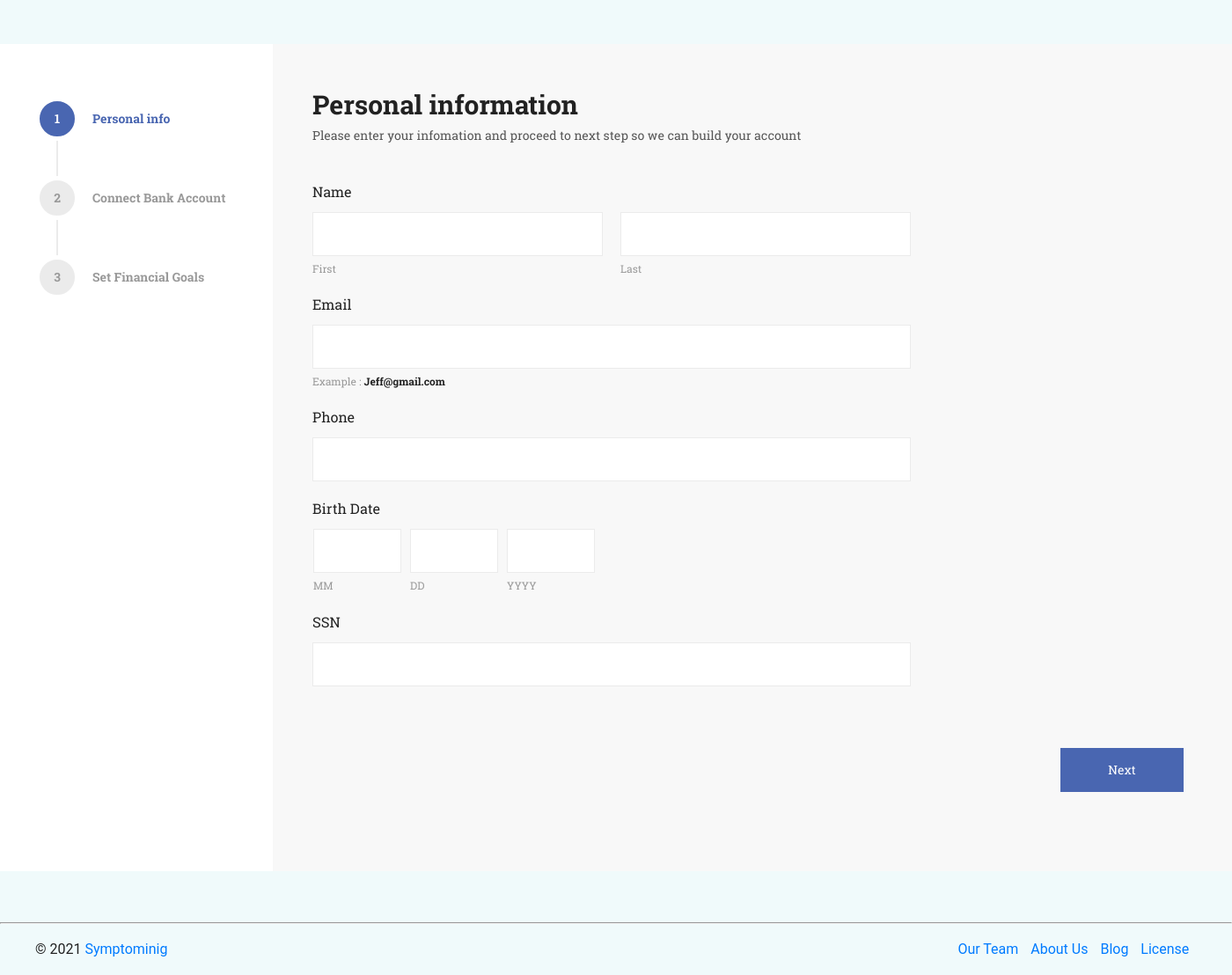
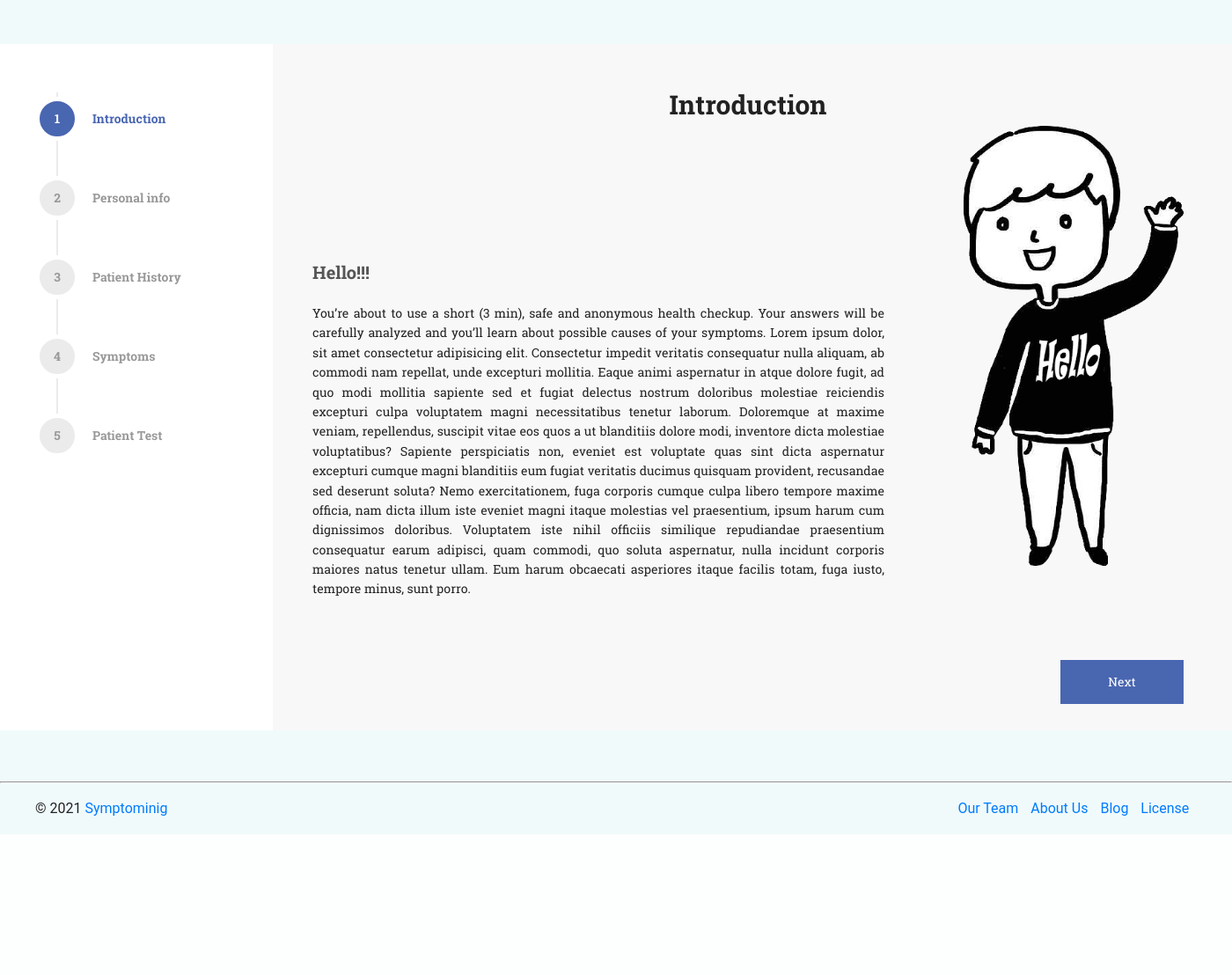
Before and after one commit to nhananto/symptomining, a Django app: page /checkup/ in a window 1400 px wide. Shown: the part 65-1173 px from the top of the page at 88% size. After the commit the page ends 1013 px from the top, so only its background shows below. Run offline with Django 3.2, Linux system fonts and the light colour scheme.

Commit message:
checkup3

```diff
--- a/main/static/main/css/style.css
+++ b/main/static/main/css/style.css
@@ -127,8 +127,17 @@ fieldset {
 
 p.desc {
   margin: 0px;
-  margin-bottom: 40px;
-  color: #555; }
+  margin-bottom: 20px;
+  color: #555;
+  font-size: 20px;
+  font-weight: bold;}
+p.desc2 {
+  margin: 0px;
+  margin-top: 20px;
+  margin-bottom: 20px;
+  color: #555;
+  font-size: 16px;
+  font-weight: bold;}
 
 .form-label {
   display: block;
@@ -145,17 +154,51 @@ p.desc {
     color: #222;
     font-weight: bold; }
 
-input {
-  width: 100%;
-  display: block;
-  border: 1px solid #ebebeb;
-  height: 50px;
-  box-sizing: border-box;
-  padding: 0 20px;
+  .desctext {
+    width: 80%;
+    height: 200px;
+    padding: 15px 22px;
+    box-sizing: border-box;
+    border: 4px solid #ccc;
+    border-radius: 5px;
+    background-color: #fbfeff;
+    resize: none;}
+  .hello{
+    height: 500px;
+    width: 250px;
+    float: right;}
+  .texthello{
+    position: relative;
+    width: 650px;
+    height: 100px;
+    text-align: justify;
+  }
+
+
+  .radio .a{
+  width: 5%;
+  display: inline-block;
   color: #222;
-  font-weight: bold;
-  font-size: 14px;
-  font-family: 'Roboto Slab'; }
+  font-size: 18px;
+  font-family: 'Roboto Slab';
+  }
+  .radio .b{
+  width: 5%;
+  display: inline-block;
+  color: #222;
+  font-size: 18px;
+  font-family: 'Roboto Slab';
+  }
+  .radio label{
+    font-size: 18px;
+  }
+
+  .checkbox label{
+    font-size: 16px;
+    font-weight: 800;
+    margin-bottom: 10px;
+    color: #555;
+  }
 
 #steps-uid-0-p-0 .form-row, #steps-uid-0-p-0 .form-group, #steps-uid-0-p-0 .form-date {
   width: 680px; }
@@ -220,7 +263,7 @@ input {
     width: 1090px; }
 
 .content {
-  height: 800px; }
+  height: 700px; }
 
 .steps ul {
   flex-direction: column;
@@ -242,7 +285,7 @@ input {
     position: absolute;
     content: '';
     width: 2px;
-    height: 180px;
+    height: 400px;
     background: #ebebeb;
     left: 64px;
     top: 50%;
@@ -299,7 +342,7 @@ input {
   background: #f8f8f8; }
 
 .actions {
-  padding-bottom: 90px; }
+  padding-bottom: 30px; }
   .actions ul {
     padding-left: 45px;
     padding-right: 55px; }
--- a/main/static/main/js/core/main.js
+++ b/main/static/main/js/core/main.js
@@ -6,11 +6,6 @@
     form.validate({
         errorPlacement: function errorPlacement(error, element) {
             element.before(error);
-        },
-        rules: {
-            email: {
-                email: true
-            }
         },
         onfocusout: function(element) {
             $(element).valid();
@@ -41,9 +36,9 @@
             if (currentIndex === 3) {
                 form.parent().parent().parent().find('.footer').removeClass('footer-2').addClass('footer-' + currentIndex + '');
             }
-            // if(currentIndex === 4) {
-            //     form.parent().parent().parent().append('<div class="footer" style="height:752px;"></div>');
-            // }
+            if(currentIndex === 4) {
+                form.parent().parent().parent().find('.footer').removeClass('footer-3').addClass('footer-' + currentIndex + '');
+            }
             form.validate().settings.ignore = ":disabled,:hidden";
             return form.valid();
         },
@@ -86,23 +81,19 @@
     var marginSlider = document.getElementById('slider-margin');
     if (marginSlider != undefined) {
         noUiSlider.create(marginSlider, {
-              start: [1100],
-              step: 100,
+              start: [1],
+              step: 1,
               connect: [true, false],
               tooltips: [true],
               range: {
-                  'min': 100,
-                  'max': 2000
+                  'min': 1,
+                  'max': 120
               },
-              pips: {
-                    mode: 'values',
-                    values: [100, 2000],
-                    density: 4
-                    },
+
                 format: wNumb({
                     decimals: 0,
                     thousand: '',
-                    prefix: '$ ',
+                    prefix: ' ',
                 })
         });
         var marginMin = document.getElementById('value-lower'),
--- a/main/templates/main/checkup.html
+++ b/main/templates/main/checkup.html
@@ -7,6 +7,7 @@
     <meta name="viewport" content="width=device-width, initial-scale=1.0">
     <meta name="author" content="colorlib.com">
     <meta http-equiv="X-UA-Compatible" content="ie=edge">
+    <link rel="icon" href="{% static 'main/img/icons/favicon.ico' %}" type="image/x-icon" />
     <title>CheckUp | Symptomining</title>
 
     <link rel="stylesheet" href="{% static 'main/css/style.css' %}">
@@ -20,135 +21,158 @@
         <div class="container">
             <form method="POST" id="signup-form" class="signup-form" action="#">
                 <div>
+
+                    <h3>Introduction</h3>
+                    <fieldset>
+                        <center><h2>Introduction</h2></center>
+                        <img class="hello" src="{% static 'main/img/hello.png' %}" alt="hello">
+                        <p class="desc" style="margin-top: 150px;">Hello!!!</p>
+                        <p class="texthello">You’re about to use a short (3 min), safe and anonymous health checkup. Your answers will be carefully analyzed and you’ll learn about possible causes of your symptoms. Lorem ipsum dolor, sit amet consectetur adipisicing elit. Consectetur impedit veritatis consequatur nulla aliquam, ab commodi nam repellat, unde excepturi mollitia. Eaque animi aspernatur in atque dolore fugit, ad quo modi mollitia sapiente sed et fugiat delectus nostrum doloribus molestiae reiciendis excepturi culpa voluptatem magni necessitatibus tenetur laborum. Doloremque at maxime veniam, repellendus, suscipit vitae eos quos a ut blanditiis dolore modi, inventore dicta molestiae voluptatibus? Sapiente perspiciatis non, eveniet est voluptate quas sint dicta aspernatur excepturi cumque magni blanditiis eum fugiat veritatis ducimus quisquam provident, recusandae sed deserunt soluta? Nemo exercitationem, fuga corporis cumque culpa libero tempore maxime officia, nam dicta illum iste eveniet magni itaque molestias vel praesentium, ipsum harum cum dignissimos doloribus. Voluptatem iste nihil officiis similique repudiandae praesentium consequatur earum adipisci, quam commodi, quo soluta aspernatur, nulla incidunt corporis maiores natus tenetur ullam. Eum harum obcaecati asperiores itaque facilis totam, fuga iusto, tempore minus, sunt porro.</p>
+                    </fieldset>
                     <h3>Personal info</h3>
                     <fieldset>
-                        <h2>Personal information</h2>
-                        <p class="desc">Please enter your infomation and proceed to next step so we can build your
-                            account</p>
-                        <div class="fieldset-content">
-                            <div class="form-row">
-                                <label class="form-label">Name</label>
-                                <div class="form-flex">
-                                    <div class="form-group">
-                                        <input type="text" name="first_name" id="first_name" />
-                                        <span class="text-input">First</span>
-                                    </div>
-                                    <div class="form-group">
-                                        <input type="text" name="last_name" id="last_name" />
-                                        <span class="text-input">Last</span>
-                                    </div>
-                                </div>
-                            </div>
-                            <div class="form-group">
-                                <label for="email" class="form-label">Email</label>
-                                <input type="email" name="email" id="email" />
-                                <span class="text-input">Example :<span> Jeff@gmail.com</span></span>
-                            </div>
-                            <div class="form-group">
-                                <label for="phone" class="form-label">Phone</label>
-                                <input type="text" name="phone" id="phone" />
-                            </div>
-                            <div class="form-date">
-                                <label for="birth_date" class="form-label">Birth Date</label>
-                                <div class="form-date-group">
-                                    <div class="form-date-item">
-                                        <select id="birth_month" name="birth_month"></select>
-                                        <span class="text-input">MM</span>
-                                    </div>
-                                    <div class="form-date-item">
-                                        <select id="birth_date" name="birth_date"></select>
-                                        <span class="text-input">DD</span>
-                                    </div>
-                                    <div class="form-date-item">
-                                        <select id="birth_year" name="birth_year"></select>
-                                        <span class="text-input">YYYY</span>
-                                    </div>
-                                </div>
-                            </div>
-                            <div class="form-group">
-                                <label for="ssn" class="form-label">SSN</label>
-                                <input type="text" name="ssn" id="ssn" />
-                            </div>
-                        </div>
-                    </fieldset>
-
-                    <h3>Connect Bank Account</h3>
-                    <fieldset>
-                        <h2>Connect Bank Account</h2>
-                        <p class="desc">Please enter your infomation and proceed to next step so we can build your
-                            account</p>
-                        <div class="fieldset-content">
-                            <div class="form-group">
-                                <label for="find_bank" class="form-label">Find Your Bank</label>
-                                <div class="form-find">
-                                    <input type="text" name="find_bank" id="find_bank" placeholder="Ex. Techcombank" />
-                                    <input type="submit" value="Search" class="submit">
-                                    <span class="form-icon"><i class="zmdi zmdi-search"></i></span>
-                                </div>
-                            </div>
-                            <div class="choose-bank">
-                                <p class="choose-bank-desc">Or choose from these popular bank</p>
-                                <div class="form-radio-flex">
-                                    <!-- <div class="form-radio-item">
-                                        <input type="radio" name="choose_bank" id="bank_1" value="bank_1" checked="checked" />
-                                        <label for="bank_1"><img src="images/bank-1.jpg" alt=""></label>
-                                    </div>
-
-                                    <div class="form-radio-item">
-                                        <input type="radio" name="choose_bank" id="bank_2" value="bank_2" />
-                                        <label for="bank_2"><img src="images/bank-2.jpg" alt=""></label>
-                                    </div>
-
-                                    <div class="form-radio-item">
-                                        <input type="radio" name="choose_bank" id="bank_3" value="bank_3" />
-                                        <label for="bank_3"><img src="images/bank-3.jpg" alt=""></label>
-                                    </div>
-
-                                    <div class="form-radio-item">
-                                        <input type="radio" name="choose_bank" id="bank_4" value="bank_4" />
-                                        <label for="bank_4"><img src="images/bank-4.jpg" alt=""></label>
-                                    </div>
-
-                                    <div class="form-radio-item">
-                                        <input type="radio" name="choose_bank" id="bank_5" value="bank_5" />
-                                        <label for="bank_5"><img src="images/bank-5.jpg" alt=""></label>
-                                    </div>
-
-                                    <div class="form-radio-item">
-                                        <input type="radio" name="choose_bank" id="bank_6" value="bank_6" />
-                                        <label for="bank_6"><img src="images/bank-6.jpg" alt=""></label>
-                                    </div>
-
-                                    <div class="form-radio-item">
-                                        <input type="radio" name="choose_bank" id="bank_7" value="bank_7" />
-                                        <label for="bank_7"><img src="images/bank-7.jpg" alt=""></label>
-                                    </div>
-
-                                    <div class="form-radio-item">
-                                        <input type="radio" name="choose_bank" id="bank_8" value="bank_8" />
-                                        <label for="bank_8"><img src="images/bank-8.jpg" alt=""></label>
-                                    </div> -->
-                                </div>
-                            </div>
-                        </div>
-                    </fieldset>
-
-                    <h3>Set Financial Goals</h3>
-                    <fieldset>
-                        <h2>Set Financial Goals</h2>
-                        <p class="desc">Set up your money limit to reach the future plan</p>
+                        <form action="/">
+                            <center><h2>Patient Information</h2></center>
+                        <p class="desc2" style="margin-bottom: -40px;">How old is the patient?</p>
                         <div class="fieldset-content">
                             <div class="donate-us">
                                 <div class="price_slider ui-slider ui-slider-horizontal">
                                     <div id="slider-margin"></div>
-                                    <p class="your-money">
-                                        Your money you can spend per month :
+                                    <p class="age">
+                                        Age : &nbsp;
                                         <span class="money" id="value-lower"></span>
                                         <span class="money" id="value-upper"></span>
                                     </p>
                                 </div>
                             </div>
                         </div>
+                        <br>
+                        <hr>
+                        <div class="fieldset-content">
+                            <p class="desc2" style="margin-top: 30px;">What is your sex?</p>
+                            <div class="radio">
+                                <input class="a"  type="radio" id="male" name="contact" value="male">
+                                <label for="male">Male</label>
+                                <input class="b" type="radio" id="female" name="contact" value="female">
+                                <label for="female">Female</label>
+                            </div>
+
+                             <p class="desc2" style="margin-top: 50px;">Are you a front liner?</p>
+                            <div class="radio">
+
+                                <input class="a"  type="radio" id="male" name="contact" value="male">
+                                <label for="male">Yes</label>
+                                <input class="b" type="radio" id="female" name="contact" value="female">
+                                <label for="female">No</label>
+                            </div>
+                        </div>
+                        </form>
+                    </fieldset>
+
+                    <h3>Patient History</h3>
+                    <fieldset>
+                        <center>
+                            <h2>Patient History</h2>
+                        </center>
+                        <p class="desc"  style="margin-top: 100px; margin-bottom: 40px;">Please select Yes/No for the following questions</p>
+                        <div class="fieldset-content">
+
+                            <p class="desc2">Did you travel outside of your city in the last few weeks?</p>
+                            <input class="a" type="radio" id="1" name="contact" value="11">
+                            <label for="1">Yes</label>
+                            <input class="b" type="radio" id="2" name="contact" value="12">
+                            <label for="2">No</label>
+
+                            <p class="desc2">Did you visit a crowded place?</p>
+                            <input class="a" type="radio" id="3" name="contact" value="13">
+                            <label for="3">Yes</label>
+                            <input class="b" type="radio" id="4" name="contact" value="14">
+                            <label for="4">No</label>
+
+                            <p class="desc2">Do you have comorbidity? (one disease for another disease)</p>
+                            <input class="a" type="radio" id="5" name="contact" value="15">
+                            <label for="5">Yes</label>
+                            <input class="b" type="radio" id="6" name="contact" value="16">
+                            <label for="6">No</label>
+
+                            <p class="desc2">Did you meet any COVID-19 infected patients in the last few weeks?</p>
+                            <input class="a" type="radio" id="7" name="contact" value="17">
+                            <label for="7">Yes</label>
+                            <input class="b" type="radio" id="8" name="contact" value="18">
+                            <label for="8">No</label>
+
+                        </div>
+                    </fieldset>
+
+                    <h3>Symptoms</h3>
+                    <fieldset>
+                        <center>
+                            <h2>Symptoms</h2>
+                        </center>
+                        <p class="desc" style="margin-top: 80px; margin-bottom: 20px;">Do you have any of the following symptoms?</p>
+                        <div class="checkbox">
+                            <input type="checkbox" id="vehicle1" name="vehicle1" value="Bike">
+                        <label for="vehicle1" class="checktext"> Fever</label><br>
+
+                        <input type="checkbox" id="vehicle2" name="vehicle2" value="Car">
+                        <label for="vehicle2" class="checktext"> Dry Cough</label><br>
+
+                        <input type="checkbox" id="vehicle3" name="vehicle3" value="Boat">
+                        <label for="vehicle3" class="checktext"> Sore Throat</label><br>
+
+                        <input type="checkbox" id="vehicle4" name="vehicle4" value="Boat">
+                        <label for="vehicle4" class="checktext"> Diarrhea</label><br>
+
+                        <input type="checkbox" id="vehicle5" name="vehicle5" value="Boat">
+                        <label for="vehicle5" class="checktext"> Tiredness</label><br>
+
+                        <input type="checkbox" id="vehicle6" name="vehicle6" value="Boat">
+                        <label for="vehicle6" class="checktext"> Headache</label><br>
+
+                        <input type="checkbox" id="vehicle7" name="vehicle7" value="Boat">
+                        <label for="vehicle7" class="checktext"> Muscle Pain</label><br>
+
+                        <input type="checkbox" id="vehicle8" name="vehicle8" value="Boat">
+                        <label for="vehicle8" class="checktext"> Rash on Skin</label><br>
+
+                        <input type="checkbox" id="vehicle9" name="vehicle9" value="Boat">
+                        <label for="vehicle9" class="checktext"> Chest Pain</label><br>
+
+                        <input type="checkbox" id="vehicle10" name="vehicle10" value="Boat">
+                        <label for="vehicle10" class="checktext"> Shortness of Breath</label><br>
+
+                        <input type="checkbox" id="vehicle11" name="vehicle11" value="Boat">
+                        <label for="vehicle11" class="checktext"> Loss of Taste or Smell</label><br>
+
+                        <input type="checkbox" id="vehicle12" name="vehicle12" value="Boat">
+                        <label for="vehicle12" class="checktext"> Loss of Speech or Movement</label><br>
+
+                        <input type="checkbox" id="vehicle13" name="vehicle13" value="Boat">
+                        <label for="vehicle13" class="checktext"> Oxygen Saturation(Lower than 92%)</label><br>
+                        </div>
+
+
+                    </fieldset>
+                    <h3>Patient Test</h3>
+                    <fieldset>
+                        <center>
+                            <h2>Patient Test</h2>
+                        </center>
+
+                        <p class="desc2">Do you feel difficult to complete a short sentence in one breath?</p>
+                        <input class="a" type="radio" id="3" name="contact" value="13">
+                        <label for="3">Yes</label>
+                        <input class="b" type="radio" id="4" name="contact" value="14">
+                        <label for="4">No</label>
+
+                        <p class="desc2">Any of these symptoms manifested through someone in your family?</p>
+                        <input class="a" type="radio" id="3" name="contact" value="13">
+                        <label for="3">Yes</label>
+                        <input class="b" type="radio" id="4" name="contact" value="14">
+                        <label for="4">No</label>
+
+                        <p class="desc2">If you want to add any more symptom, please write down here.</p>
+                        <textarea class="desctext" placeholder="Enter your text here..." name="" id="" cols="30" rows="10"></textarea>
                     </fieldset>
                 </div>
             </form>
```
Also changed, not shown: other parts of main/static/main/css/style.css (+17 -16 lines), main/static/main/img/hello.png (added).
